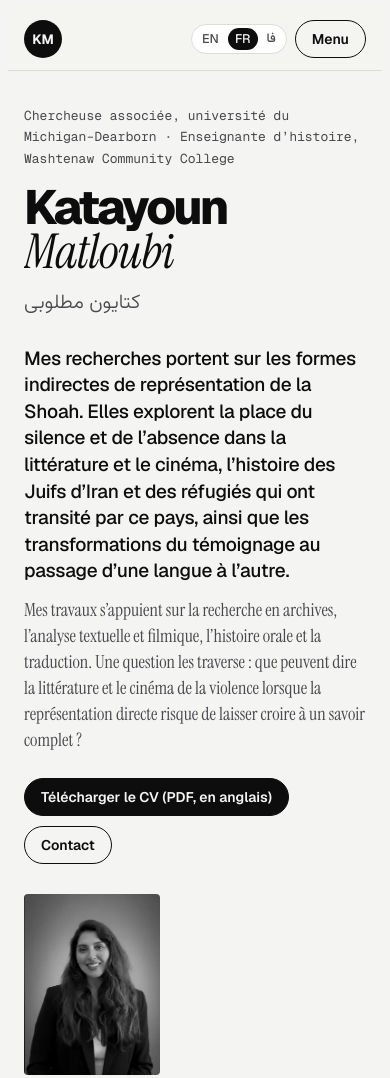
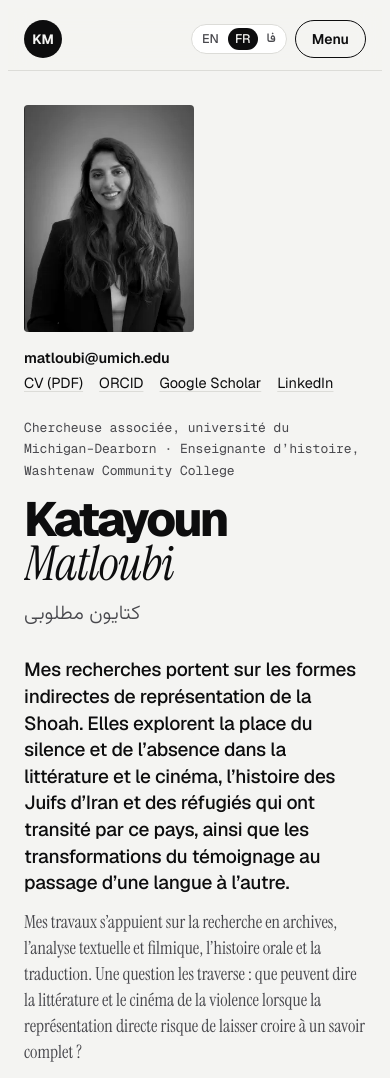
Before and after one commit to matloubikatayoun-a11y/matloubikatayoun-a11y.github.io, a plain HTML site: page fr/index.html in a window 390 px wide. Shown: the top 1078 px of the page. Drawn offline with Linux system fonts and the light colour scheme.

Commit message:
FR: contact details under photo; photo first on phones

```diff
--- a/fr/index.html
+++ b/fr/index.html
@@ -584,6 +584,13 @@ html[dir="rtl"] .affil b{font-family:var(--fa);text-transform:none;letter-spacin
 .blk h3.bh{margin:0;font-family:var(--mono);font-size:12px;font-weight:500;letter-spacing:-.025em;line-height:1.2;color:var(--acc-ink);padding-bottom:10px;border-bottom:1px solid var(--ink)}
 html[dir="rtl"] .blk h3.bh{font-family:var(--fa);letter-spacing:0}
 .portrait picture{display:contents}
+.pcol{display:flex;flex-direction:column;gap:16px;width:clamp(190px,22vw,290px)}
+.pcol .portrait{width:100%;margin-top:0}
+.pcontact{list-style:none;margin:0;padding:0;display:flex;flex-direction:column;gap:7px;font-size:14.5px;line-height:1.35}
+.pcontact a{color:var(--ink);text-decoration:underline;text-decoration-color:var(--rule);text-underline-offset:3px}
+.pcontact a:hover{text-decoration-color:var(--ink)}
+.pcontact li:first-child a{font-weight:600;text-decoration:none}
+@media (max-width:820px){.pcol{order:-1;width:auto}.pcol .portrait{width:170px}.pcontact{flex-direction:row;flex-wrap:wrap;gap:6px 16px}.pcontact li:first-child{flex-basis:100%}}
 .course .syl{display:block;width:fit-content;margin-top:4px;font-size:13.5px;font-weight:600;color:var(--ink)}
 </style>
 </head>
@@ -608,7 +615,8 @@ html[dir="rtl"] .blk h3.bh{font-family:var(--fa);letter-spacing:0}
       <p class="line">Mes travaux s’appuient sur la recherche en archives, l’analyse textuelle et filmique, l’histoire orale et la traduction. Une question les traverse : que peuvent dire la littérature et le cinéma de la violence lorsque la représentation directe risque de laisser croire à un savoir complet ?</p>
       <div class="hero-btns"><a class="pillbtn solid" href="../cv/Katayoun_Matloubi_CV.pdf" target="_blank" rel="noopener">Télécharger le CV (PDF, en anglais)</a><a class="pillbtn" href="#contact">Contact</a></div>
     </div>
-    <div class="portrait"><picture><source type="image/webp" srcset="../assets/portrait-300.webp 300w, ../assets/portrait-600.webp 600w" sizes="(max-width:700px) 136px, 290px"><img src="../assets/portrait.jpg" alt="Katayoun Matloubi" fetchpriority="high" width="900" height="1238"></picture></div></div>
+    <div class="pcol"><div class="portrait"><picture><source type="image/webp" srcset="../assets/portrait-300.webp 300w, ../assets/portrait-600.webp 600w" sizes="(max-width:820px) 170px, 290px"><img src="../assets/portrait.jpg" alt="Katayoun Matloubi" fetchpriority="high" width="900" height="1238"></picture></div>
+      <ul class="pcontact" aria-label="Contact"><li><a href="mailto:matloubi@umich.edu" dir="ltr">matloubi@umich.edu</a></li><li><a href="../cv/Katayoun_Matloubi_CV.pdf" target="_blank" rel="noopener">CV (PDF)</a></li><li><a href="https://orcid.org/0009-0007-8372-7887" target="_blank" rel="noopener">ORCID</a></li><li><a href="https://scholar.google.com/citations?user=vhw_WDMAAAAJ" target="_blank" rel="noopener">Google Scholar</a></li><li><a href="https://www.linkedin.com/in/katayounmatloubi" target="_blank" rel="noopener">LinkedIn</a></li></ul></div></div>
     <div class="areas"><span class="lab">Axes de recherche</span><div class="area"><span class="n">01</span><b>Représentation et mémoire de la Shoah</b></div><div class="area"><span class="n">02</span><b>Histoire des Juifs d’Iran</b></div><div class="area"><span class="n">03</span><b>Témoignage et traduction en plusieurs langues</b></div></div>
     <div class="facts"><span>Doctorat en littérature française contemporaine et études francophones, université du Connecticut, 2025</span><span>Chercheuse associée, Hadassah-Brandeis Institute, université Brandeis</span><span>Ann Arbor (Michigan)</span></div>
     <p class="affil"><b>Bourses et programmes de recherche</b>United States Holocaust Memorial Museum · Hadassah-Brandeis Institute · USC Shoah Foundation · Trans-Atlantic Summer Institute, université du Minnesota · Dodd Center for Human Rights</p>
```
